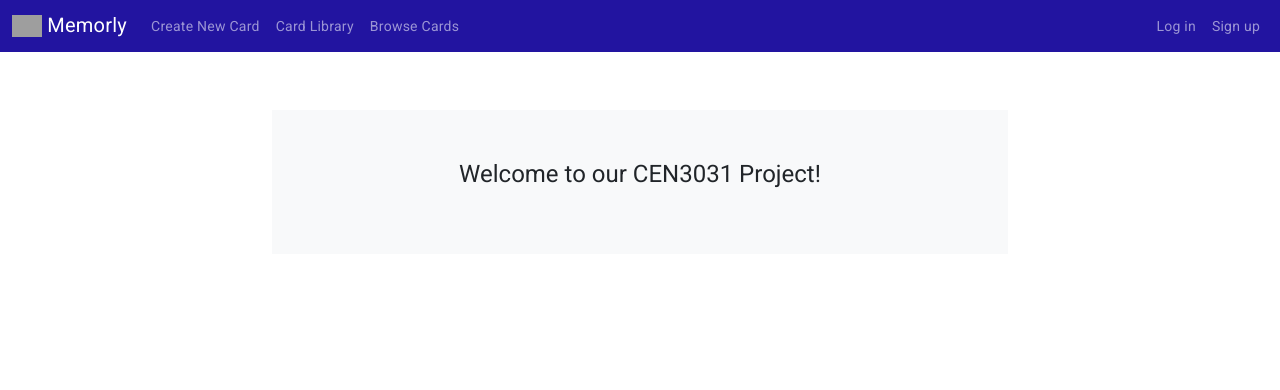
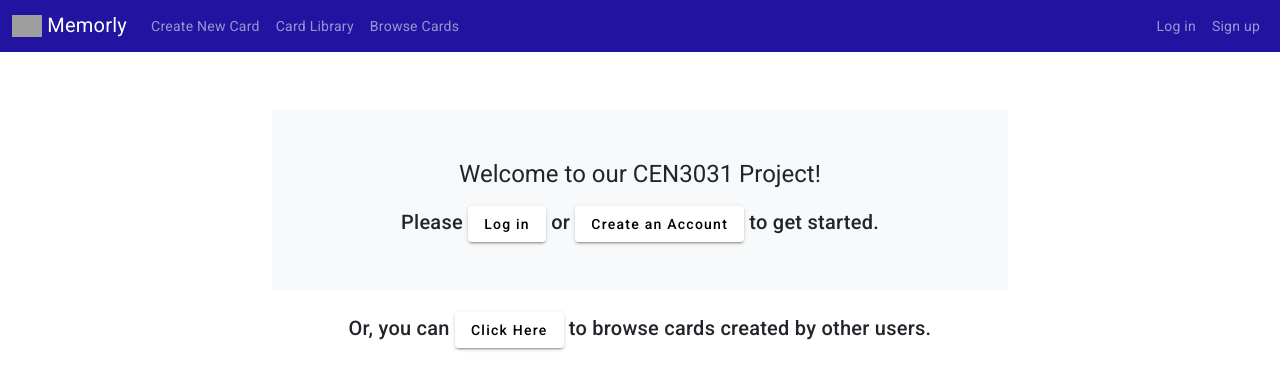
Before and after one commit to SweetBeatsA/memorly, an Angular app in the folder client/: page / in a window 1280 px wide. Shown: the top 390 px of the page. Built offline with nearby package versions, Linux system fonts and the light colour scheme; grey boxes are pictures that could not be loaded.

Commit message:
Updated home page and login page

```diff
--- a/client/src/app/home/home.component.css
+++ b/client/src/app/home/home.component.css
@@ -0,0 +1,21 @@
+mat-card-content {
+    justify-content: center;
+    display: flex;
+}
+
+.center{
+    width: 75%;
+    margin: 30px auto;
+  }
+
+  .main-div{
+    height: 10vh;
+    display: flex;
+    align-items: center;
+    justify-content: center;
+  }
+
+
+  .align-center {
+    flex: 1 1 auto;
+  }
--- a/client/src/app/home/home.component.html
+++ b/client/src/app/home/home.component.html
@@ -2,7 +2,67 @@
     is found from https://jasonwatmore.com/post/2019/04/29/angular-7-tutorial-part-3-add-routing-multiple-pages-->
 
 
-    <div class="p-5 text-center bg-light" style="margin-top: 58px;">
-        <h1 class="mb-3">Welcome to our CEN3031 Project!</h1>
+<div class="p-5 text-center bg-light" style="margin-top: 58px;">
+    <h1 class="mb-3">Welcome to our CEN3031 Project!</h1>
+    <mat-card-title style = "text-align: center;">
+        Please
+        <a mat-raised-button href="/login" style="text-align: center">Log in</a>
+         or
+         <a mat-raised-button href="/register" style="text-align: center">Create an Account</a>
+         to get started.
+      </mat-card-title>
 
+</div>
+
+<div class="main-div">
+    <td style="text-align: center">
+
+        <mat-card-title style = "text-align: center;">
+            Or, you can
+            <a mat-raised-button href="/browse" style="text-align: center">Click Here</a>
+            to browse cards created by other users.
+          </mat-card-title>
+
+        <!--
+    <mat-card style=" width:100%" [style.width.px]=600 [style.height.px]=300>
+
+
+
+      <div class="center">
+          <div class="d-grid gap-2">
+      <mat-card-content style = "text-align: center;">
+
+        <mat-form-field class="example-full-width" appearance="outline" [style.width.px]=327>
+          <mat-label>Email</mat-label>
+          <input matInput placeholder="">
+        </mat-form-field>
+
+      </mat-card-content>
+      <mat-card-content style = "text-align: center;">
+        <mat-form-field class="example-full-width" appearance="outline" [style.width.px]=327>
+            <mat-label>Password</mat-label>
+            <input matInput placeholder="">
+        </mat-form-field>
+      </mat-card-content>
+
+      <mat-card-actions >
+
+        <div class ="align-center">
+          <button mat-raised-button style="text-align: center">Log in</button>
+
+        </div>
+      </mat-card-actions>
       </div>
+      </div>
+    </mat-card>
+
+  </div>
+  <div class ="align-center">
+    <button mat-raised-button style="text-align: center">Create New Account</button>
+
+  </div>
+
+  <div class ="align-center">
+    <button mat-raised-button style="text-align: center">Skip the account and browse card libraries</button>
+  -->
+  </div>
--- a/client/src/app/login/login.component.css
+++ b/client/src/app/login/login.component.css
@@ -9,7 +9,7 @@ mat-card-content {
   }
 
   .main-div{
-    height: 70vh;
+    height: 40vh;
     display: flex;
     align-items: center;
     justify-content: center;
--- a/client/src/app/login/login.component.html
+++ b/client/src/app/login/login.component.html
@@ -1,3 +1,10 @@
+
+<div class="p-4 text-center bg-light" style="margin-top: 58px;">
+    <mat-card-title style = "text-align: center;">Enter your email and password to sign in:</mat-card-title>
+
+
+</div>
+
 
 <section>
 
--- a/client/src/app/register/register.component.css
+++ b/client/src/app/register/register.component.css
@@ -9,7 +9,7 @@ mat-card-content {
   }
 
   .main-div{
-    height: 70vh;
+    height: 40vh;
     display: flex;
     align-items: center;
     justify-content: center;
--- a/client/src/app/register/register.component.html
+++ b/client/src/app/register/register.component.html
@@ -1,9 +1,14 @@
+
+<div class="p-4 text-center bg-light" style="margin-top: 58px;">
+    <mat-card-title style = "text-align: center;">Enter your email and create a username and password to regsiter your account:</mat-card-title>
+
+</div>
 
 <section>
 
     <div class="main-div">
       <td style="text-align: center">
-      <mat-card style=" width:100%" [style.width.px]=600 [style.height.px]=300>
+      <mat-card style=" width:100%" [style.width.px]=600 [style.height.px]=400>
           <!--
         <mat-card-title style = "text-align: center;">
           <br>
@@ -21,6 +26,15 @@
           </mat-form-field>
 
         </mat-card-content>
+
+        <mat-card-content style = "text-align: center;">
+
+            <mat-form-field class="example-full-width" appearance="outline" [style.width.px]=327>
+              <mat-label>Username</mat-label>
+              <input matInput placeholder="">
+            </mat-form-field>
+
+          </mat-card-content>
         <mat-card-content style = "text-align: center;">
           <mat-form-field class="example-full-width" appearance="outline" [style.width.px]=327>
               <mat-label>Password</mat-label>
```
